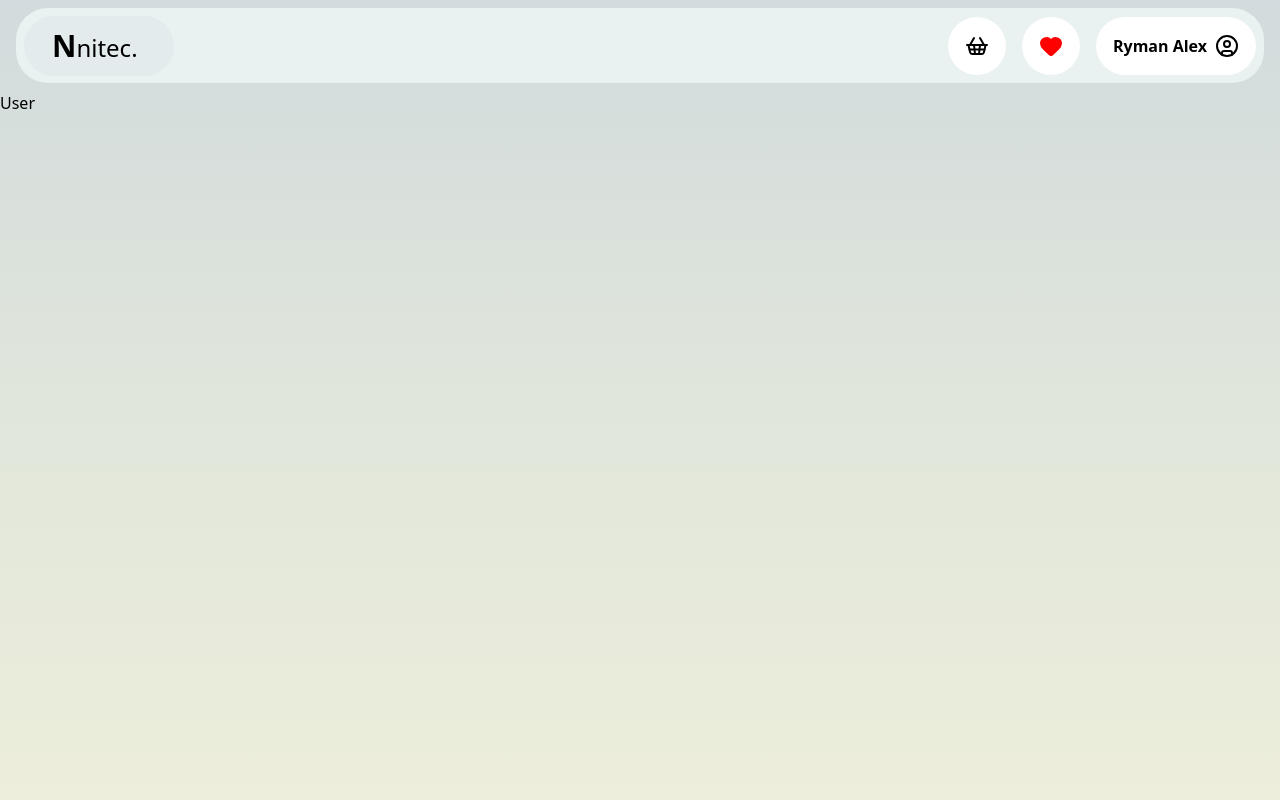
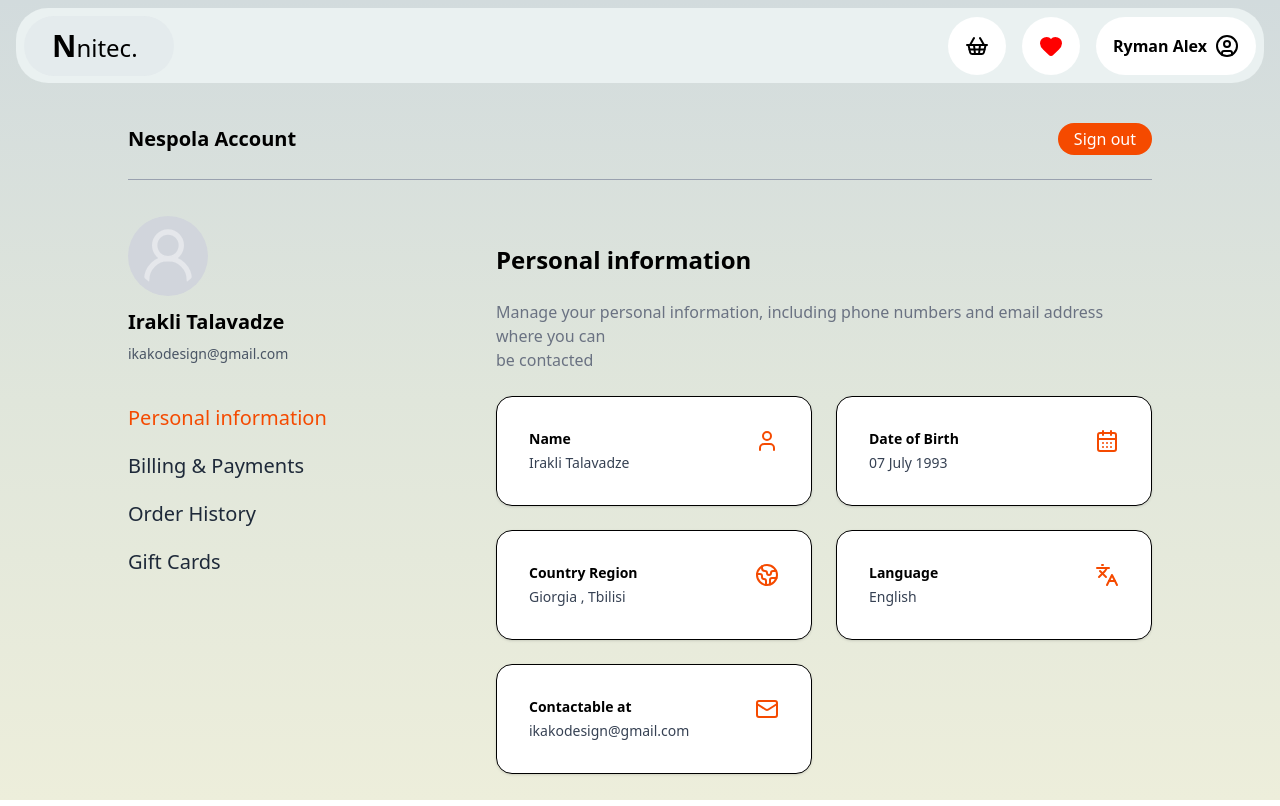
Before and after one commit to nichitttaaa/nitec, a React (Vite) app: page /user in a window 1280 px wide. Built offline with nearby package versions, Linux system fonts and the light colour scheme.

Commit message:
Implemented the entire User Page

```diff
--- a/src/pages/Home.tsx
+++ b/src/pages/Home.tsx
@@ -3,7 +3,7 @@
 const Home = () =>{
     return (
         <div className="page-container">
-            Home
+
         </div>
     )
 
--- a/src/pages/User.tsx
+++ b/src/pages/User.tsx
@@ -1,7 +1,112 @@
+import {
+  CalendarDays,
+  Earth,
+  Languages,
+  Mail,
+  UserIcon,
+  UserRound,
+} from "lucide-react";
 
-const User = () =>{
-    return (
-        <div className="page-container">User</div>
-    )
-}
+const User = () => {
+  return (
+    <div className=" w-full px-4 sm:px-8 md:px-16 lg:px-32 py-8  ">
+      <div className="flex justify-between items-center">
+        <h1 className="text-xl font-bold">Nespola Account</h1>
+        <button className="bg-orange-600 text-white rounded-2xl px-4 py-1 cursor-pointer hover:bg-orange-700 transition">
+          Sign out
+        </button>
+      </div>
+
+      <div className=" border-gray-400   my-6 border-b" />
+
+      <div className="flex flex-col lg:flex-row gap-10 ">
+        <div className="lg:w-1/3">
+          <UserRound className="w-20 h-20 text-gray-200 bg-gray-300 rounded-full p-2 my-3 " />
+          <h2 className="text-xl font-semibold mb-2">Irakli Talavadze</h2>
+          <p className="text-gray-600 text-sm">ikakodesign@gmail.com</p>
+
+          <div className="flex flex-col gap-5 mt-10">
+            <p className="font-medium text-xl  text-orange-600">
+              Personal information
+            </p>
+            <p className="font-medium text-xl text-gray-800  cursor-pointer">
+              Billing & Payments
+            </p>
+            <p className="font-medium text-xl text-gray-800  cursor-pointer">
+              Order History
+            </p>
+            <p className="font-medium text-xl text-gray-800  cursor-pointer">
+              Gift Cards
+            </p>
+          </div>
+        </div>
+        <div className="grid grid-cols-1 lg:w-2/3 ">
+          <h2 className="text-2xl font-bold mb-6 mt-10">Personal information</h2>
+          <p className="text-gray-500 mb-6">
+            Manage your personal information, including phone numbers and email
+            address where you can <br />
+             be contacted
+          </p>
+          <div
+            className="grid grid-cols-2 sm:grid-cols-2  gap-6" >
+            <div >
+              <div className="bg-white rounded-2xl shadow-sm border p-8 flex items-start justify-between hover:shadow-gray-500 transition">
+                <div>
+                  <p className="text-sm font-semibold">Name</p>
+                  <p className="text-gray-700 mt-1 text-sm">Irakli Talavadze</p>
+                </div>
+                <UserIcon className="text-orange-600" />
+              </div>
+            </div>
+
+            <div >
+              <div className="bg-white rounded-2xl shadow-sm border p-8  flex items-start justify-between hover:shadow-gray-500 transition">
+                <div>
+                  <p className="text-sm font-semibold">Date of Birth</p>
+                  <p className="text-gray-700 mt-1 text-sm">07 July 1993</p>
+                </div>
+                <CalendarDays className="text-orange-600" />
+              </div>
+            </div>
+
+            <div >
+              <div className="bg-white rounded-2xl shadow-sm border p-8 flex items-start justify-between hover:shadow-gray-500 transition ">
+                <div>
+                  <p className="text-sm font-semibold">Country Region</p>
+                  <p className="text-gray-700 mt-1 text-sm">
+                    Giorgia , Tbilisi
+                  </p>
+                </div>
+                <Earth className="text-orange-600" />
+              </div>
+            </div>
+
+            <div >
+              <div className="bg-white rounded-2xl shadow-sm border p-8 flex items-start justify-between hover:shadow-gray-500 transition ">
+                <div>
+                  <p className="text-sm font-semibold">Language</p>
+                  <p className="text-gray-700 mt-1 text-sm">English</p>
+                </div>
+                <Languages className="text-orange-600" />
+              </div>
+            </div>
+
+            <div >
+              <div className="bg-white rounded-2xl shadow-sm border p-8 flex items-start justify-between hover:shadow-gray-500 transition ">
+                <div>
+                  <p className="text-sm font-semibold">Contactable at</p>
+                  <p className="text-gray-700 mt-1 text-sm">
+                    ikakodesign@gmail.com
+                  </p>
+                </div>
+                <Mail className="text-orange-600" />
+              </div>
+            </div>
+          </div>
+        </div>
+      </div>
+    </div>
+  );
+};
+
 export default User;
```
Also changed, not shown: src/index.css (line endings or trailing spaces).
